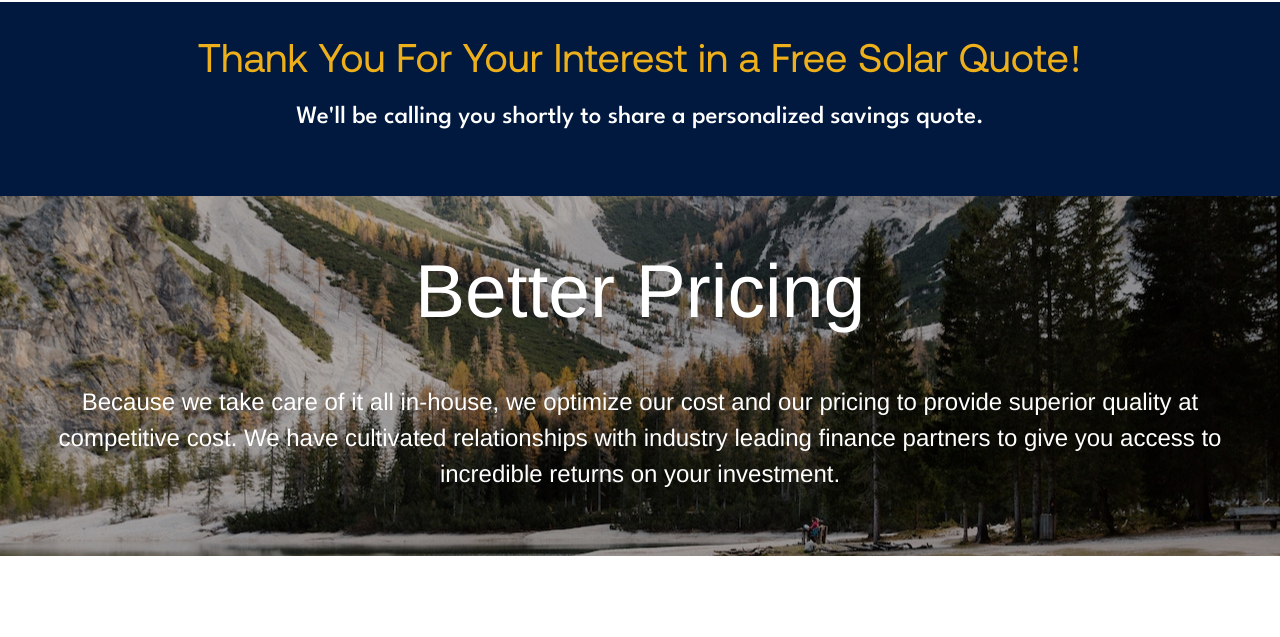
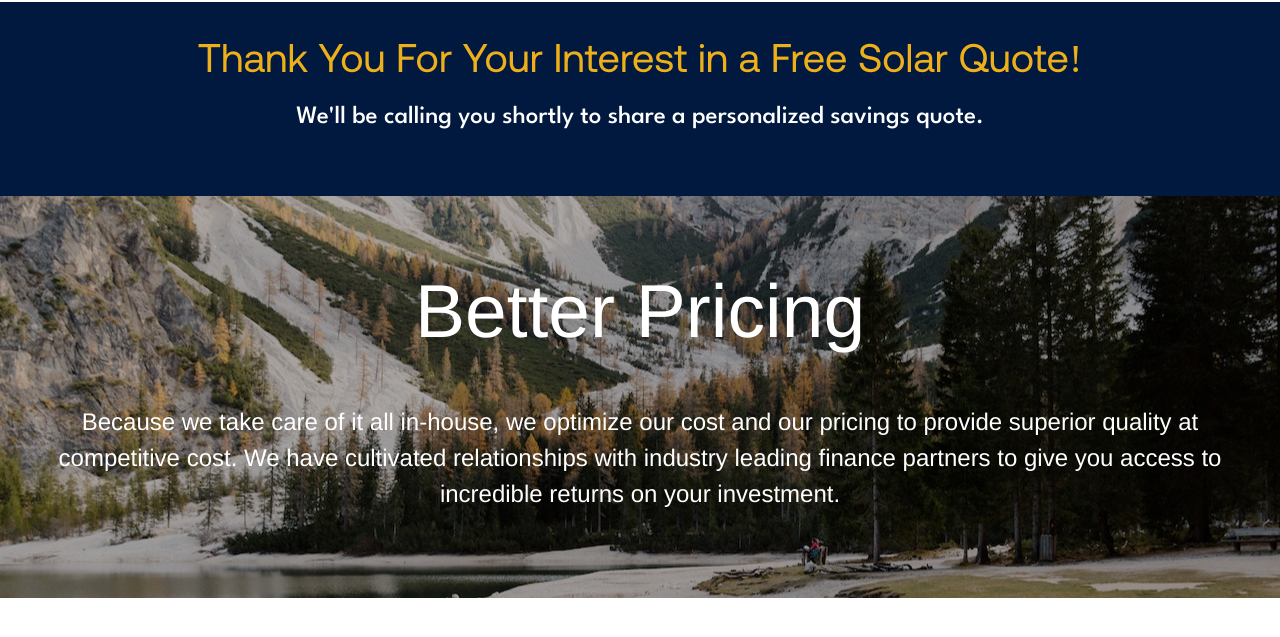
Before and after one commit to s-amuel-18/formulario-slider-vertical, a plain HTML site: page informacion-validada.html in a window 1280 px wide. Shown: the part 135-772 px from the top of the page. Drawn offline with Linux system fonts and the light colour scheme.

Commit message:
correcion info valida

```diff
--- a/assets/css/style.css
+++ b/assets/css/style.css
@@ -114,7 +114,7 @@ h5 {
   text-align: left;
 }
 
-.logo > h4 > a {
+.logo>h4>a {
   text-decoration: none;
   font-size: 35px;
   letter-spacing: 1.5px;
@@ -171,6 +171,7 @@ form {
   outline: none;
   border: 2px solid #cccccc;
 }
+
 /*
 .active-blue:focus {
   border: 2px solid #0087ff;
@@ -185,7 +186,7 @@ form {
   margin-top: 35px;
 }
 
-.paragraph > p {
+.paragraph>p {
   font-size: 25px;
   color: #fff;
   margin: 0;
@@ -370,15 +371,15 @@ form {
   transition: 0.2s all;
 }
 
-svg > g > path {
+svg>g>path {
   transition: 0.3s all;
 }
 
-.check-icon:hover > svg > g > path {
+.check-icon:hover>svg>g>path {
   fill: #64a729;
 }
 
-.x-icon:hover > svg > g > path {
+.x-icon:hover>svg>g>path {
   fill: #ca272b;
 }
 
@@ -487,16 +488,19 @@ svg > g > path {
   font-size: 14px;
   font-family: "League Spartan";
 }
+
 .text-infor {
   margin-top: 40px;
   margin-bottom: 40px;
 }
+
 .border-video {
   border: 1px solid #bfbfbf;
   /* padding: 7px; */
   height: fit-content;
   margin: auto;
 }
+
 .square-video {
   background-color: black;
   width: 100%;
@@ -671,12 +675,15 @@ svg > g > path {
 .w-fit-content {
   width: fit-content;
 }
+
 .w-140p {
   width: 140px;
 }
+
 .w330p {
   width: 330px;
 }
+
 .h-70px {
   height: 71px;
 }
@@ -703,8 +710,19 @@ svg > g > path {
   padding-left: 40px;
   padding-right: 40px;
 }
+
 .pt-50 {
   padding-top: 50px;
+}
+
+.pb-50 {
+  padding-bottom: 50px;
+}
+
+.py-70 {
+  padding-top: 70px;
+  padding-bottom: 70px;
+
 }
 
 /* *transfor */
@@ -721,27 +739,35 @@ svg > g > path {
 .fs-10px {
   font-size: 10px;
 }
+
 .fs-11 {
   font-size: 11px;
 }
+
 .fs-12 {
   font-size: 12px;
 }
+
 .fs-15 {
   font-size: 15px;
 }
+
 .fs-24 {
   font-size: 24px;
 }
+
 .fs-25 {
   font-size: 25px;
 }
+
 .fs-28 {
   font-size: 28px;
 }
+
 .fs-33 {
   font-size: 33px;
 }
+
 .fs-75 {
   font-size: 75px;
 }
@@ -749,15 +775,19 @@ svg > g > path {
 .fs-sans {
   font-family: "Untitled Sans";
 }
+
 .fs-serif {
   font-family: "Untitled Serif";
 }
+
 .fs-lato {
   font-family: "Lato";
 }
+
 .fs-league {
   font-family: "League Spartan";
 }
+
 .fs-aeionik {
   font-family: "Aeonik";
 }
@@ -765,6 +795,7 @@ svg > g > path {
 .fw-500 {
   font-weight: 500;
 }
+
 /* line height */
 .lh-39 {
   line-height: 39px;
--- a/informacion-validada.html
+++ b/informacion-validada.html
@@ -1,5 +1,6 @@
 <!DOCTYPE html>
 <html lang="en">
+
 <head>
   <meta charset="UTF-8" />
   <meta name="viewport" content="width=device-width, initial-scale=1.0" />
@@ -16,10 +17,7 @@
   <!-- * bootstrap 5 -->
   <link rel="stylesheet" href="./assets/lib/bootstrap-5/bootstrap.min.css" />
   <!-- *Icon -->
-    <link
-      rel="stylesheet"
-      href="assets/lib/fontawesome-free-6.4.0-web/fontawesome-free-6.4.0-web/css/all.css"
-    />
+  <link rel="stylesheet" href="assets/lib/fontawesome-free-6.4.0-web/fontawesome-free-6.4.0-web/css/all.css" />
 
   <!-- * main style -->
   <link rel="stylesheet" href="./assets/css/style.css" />
@@ -52,10 +50,8 @@
   <main class="body-grid">
     <div class="layer-valid">
       <section class="container">
-          <div class="content-info pt-50 pb-5">
-            <h2
-              class="title-bg-valid text-yellow- text-white fs-75 text-center fw-500"
-            >
+        <div class="content-info py-70">
+          <h2 class="title-bg-valid text-yellow- text-white fs-75 text-center fw-500">
             Better Pricing
           </h2>
 
@@ -73,4 +69,5 @@
     </div>
   </main>
 </body>
+
 </html>
```
Lines whose indentation alone changed are shown as unchanged.
